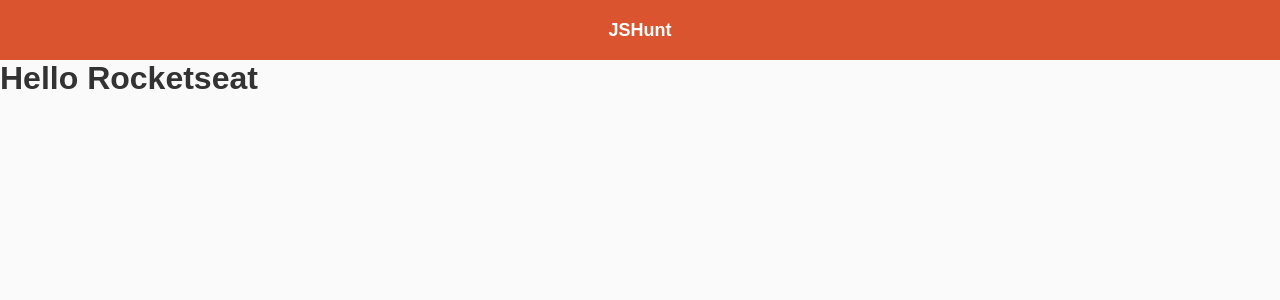
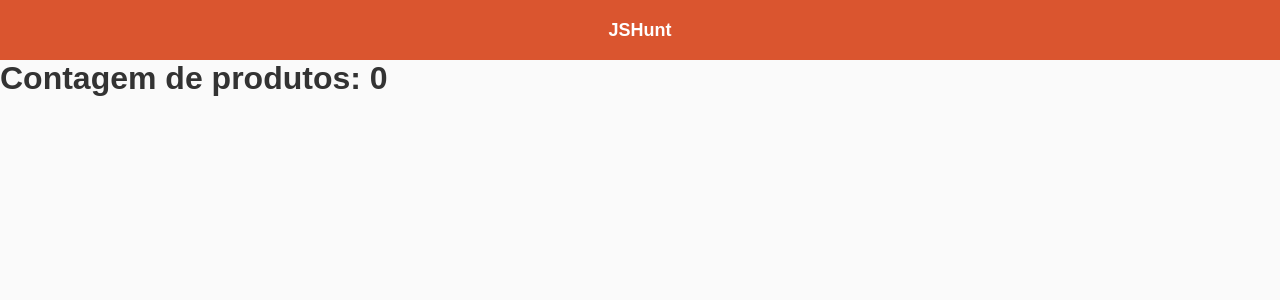
Before and after one commit to arthurxavier/jshunt-react, a React (Create React App) app: page / in a window 1280 px wide. Shown: the top 300 px of the page. Built offline with nearby package versions, Linux system fonts and the light colour scheme; no server answers.

Commit message:
Usando conceito State do react

```diff
--- a/src/pages/main/index.js
+++ b/src/pages/main/index.js
@@ -2,6 +2,10 @@ import React, { Component } from "react";
 import api from '../../services/api';
 
 export default class Main extends Component{
+  state = {
+    products: []
+  };
+
   componentDidMount(){
     this.loadProducts();
   }
@@ -9,10 +13,10 @@ export default class Main extends Component{
   loadProducts = async () => {
     const response = await api.get('/products');
 
-    console.log(response.data.docs);
+    this.setState({products: response.data.docs});
   };
 
   render(){
-    return <h1>Hello Rocketseat</h1>
+    return <h1>Contagem de produtos: {this.state.products.length}</h1>
   }
 }
```
